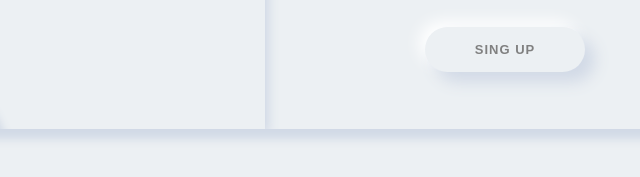
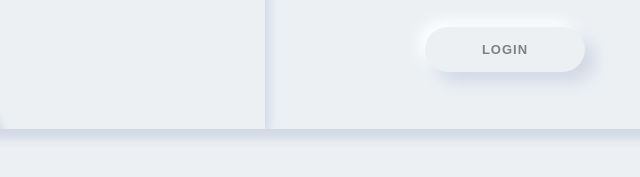
Before and after one commit to RatanHussain/Awsome-LoginPage-White, a plain HTML site: page index.html in a window 1280 px wide. Shown: the part 521-698 px from the top of the page, 295-935 px from the left. Drawn offline with Linux system fonts and the light colour scheme.

Commit message:
updated file

```diff
--- a/index.html
+++ b/index.html
@@ -47,7 +47,7 @@
                             <i class="fas fa-lock"></i>
                             <input type="password" pattern="Password" placeholder="Password">
                         </div>
-                        <button class="lastb">Sing up</button>
+                        <button class="lastb">Login</button>
                     </form>
                 </div>
             </div>
```
